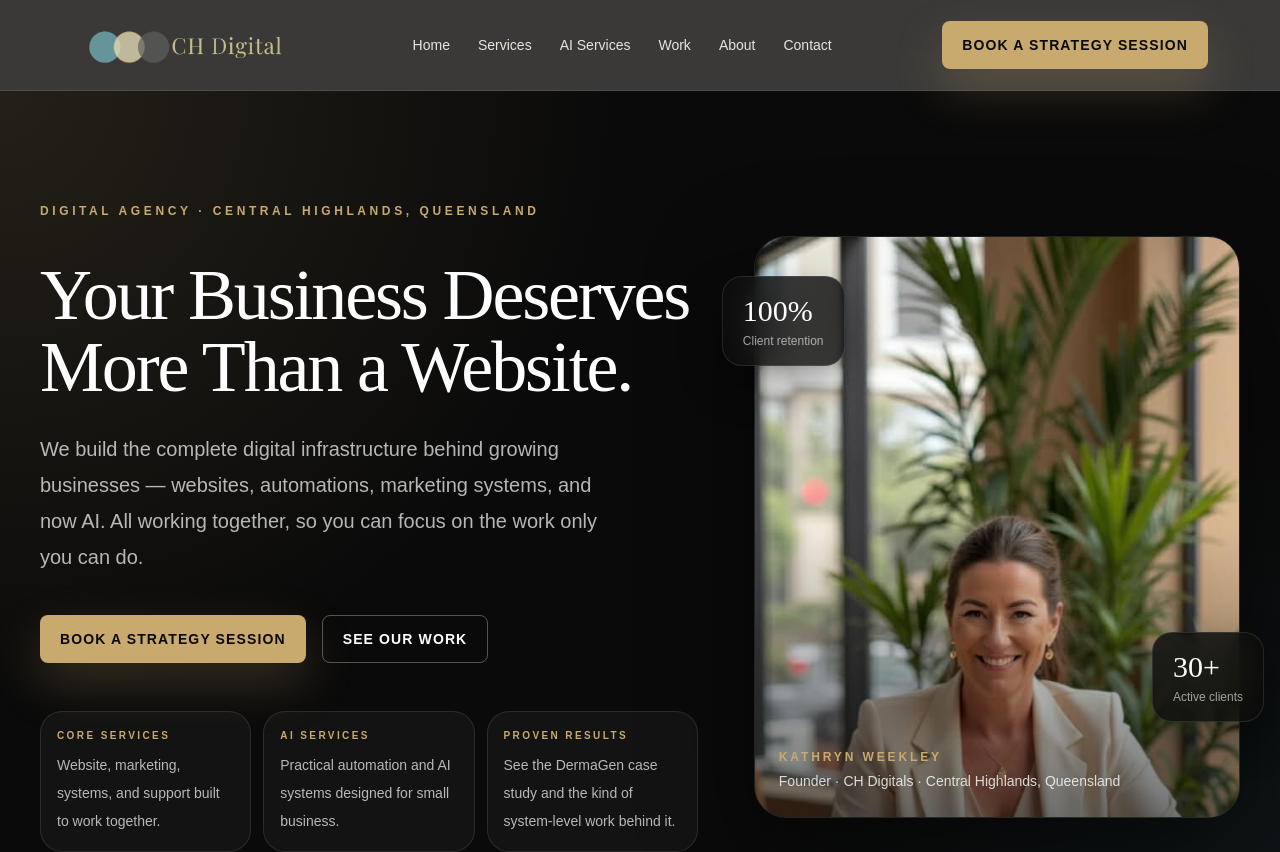
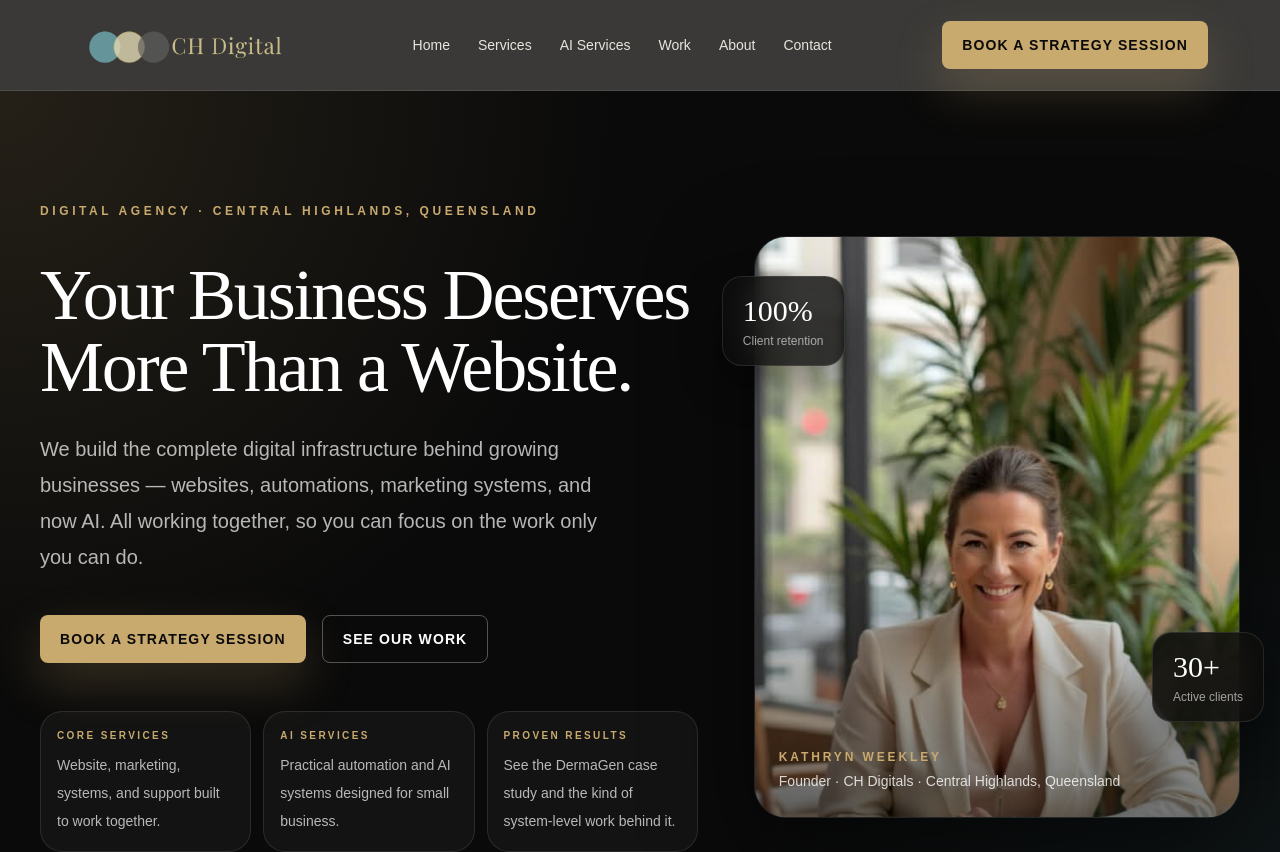
Before and after one commit to kathryn-lgtm/CH-Digitals-website, a Next.js app: page / in a window 1280 px wide. Shown: the top 852 px of the page. Built offline with nearby package versions, Linux system fonts and the light colour scheme.

Commit message:
Adjust hero photo crop to show more of Kathryn's face

```diff
--- a/src/app/page.tsx
+++ b/src/app/page.tsx
@@ -103,7 +103,7 @@ export default function Home() {
                 alt="Kathryn Weekley — founder of CH Digitals"
                 width={600}
                 height={700}
-                className="h-[580px] w-full object-cover object-top"
+                className="h-[580px] w-full object-cover object-[center_25%]"
                 priority
               />
               <div className="absolute inset-0 bg-[linear-gradient(to_top,rgba(0,0,0,0.55)_0%,transparent_50%)]" />
```
